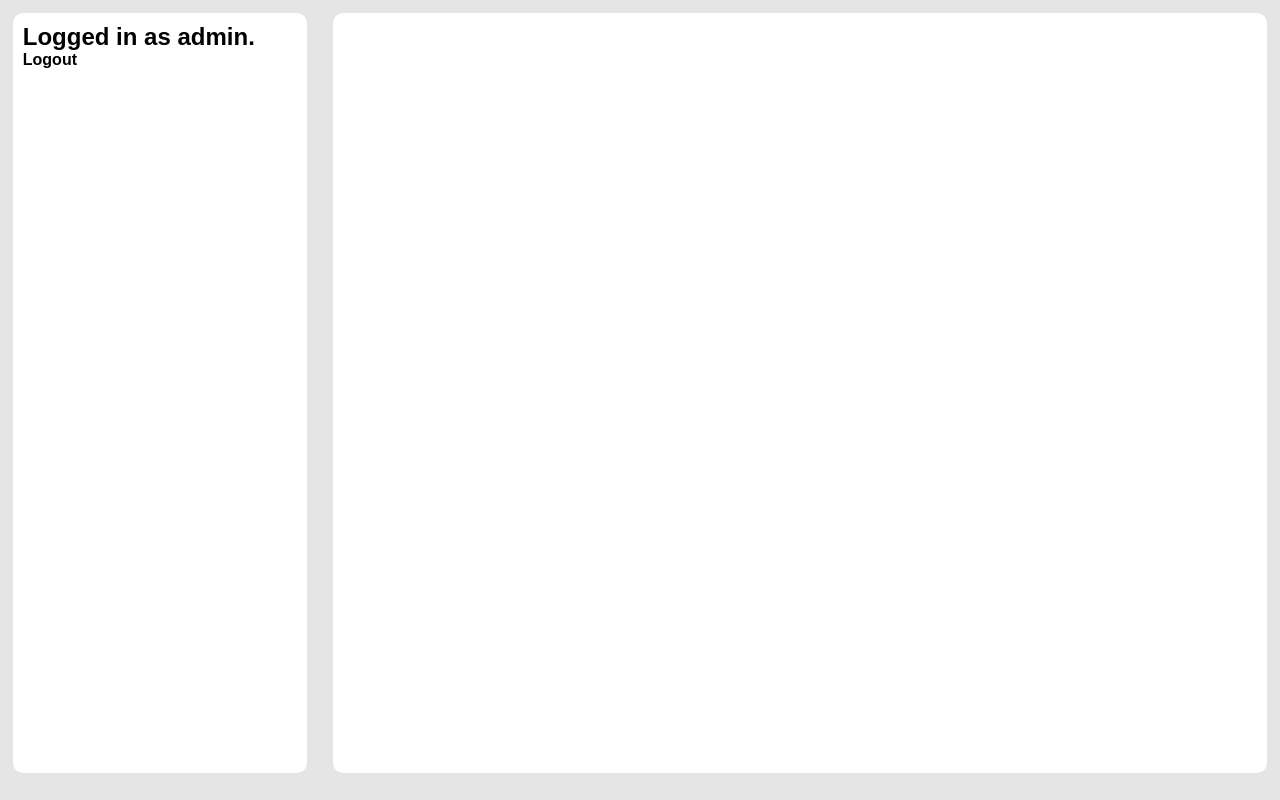
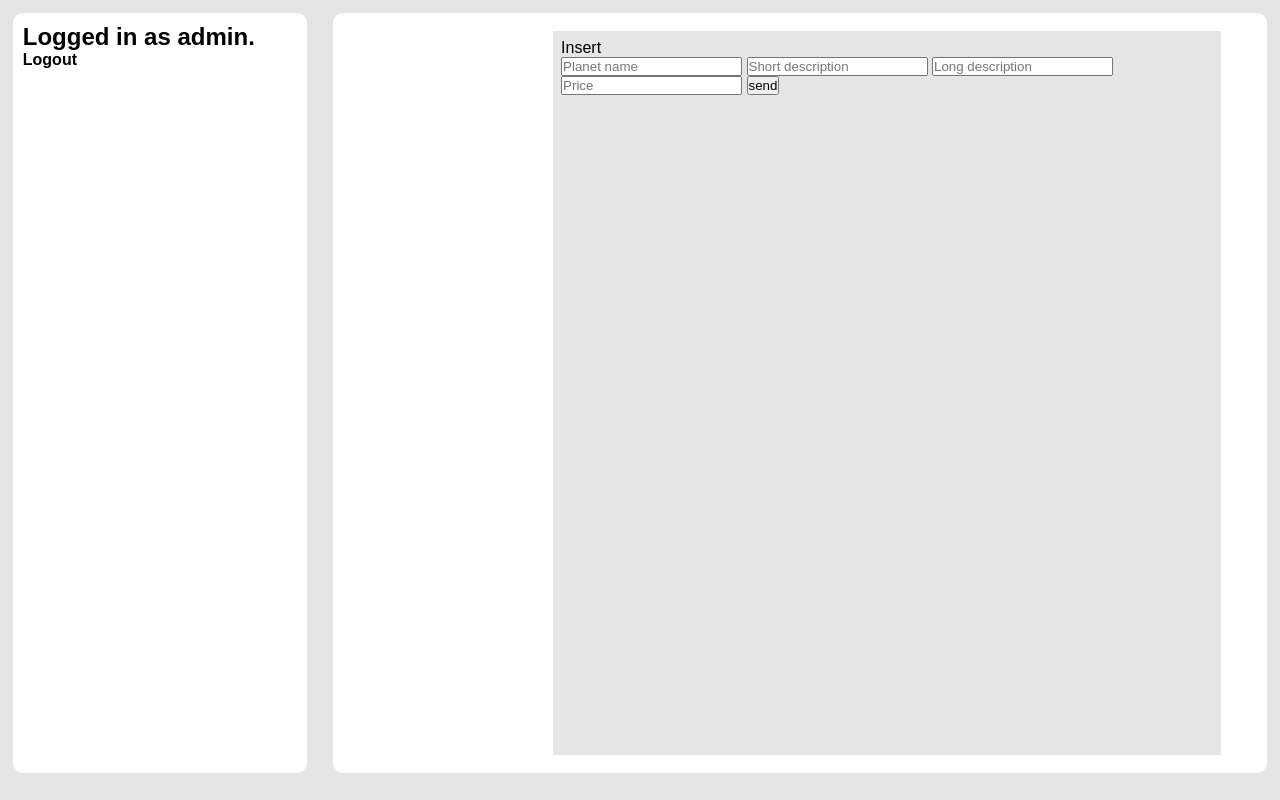
Before and after one commit to CeMagnum/UNST, a PHP site: page /admin/admin.php in a window 1280 px wide. Run offline with PHP 8.4, Linux system fonts and the light colour scheme; data that the repository does not hold is empty.

Commit message:
insert logic

```diff
--- a/admin/admin.php
+++ b/admin/admin.php
@@ -14,11 +14,11 @@
 
 
 <body>
-    <div class="adminpanel" id="a"><h2>Logged in as admin.</h2><a href="../includes/logout.php"><h4>Logout</h4></a></div>
+    <div class="adminpanel" id="a"><h2>Logged in as admin.</h2><a href="../functions/logout.php"><h4>Logout</h4></a></div>
     <div class="adminpanel" id="b">
-    <div class="home_recentie_div">
-        <div class="recenties_div_1">
-            <div class="recenties_div_2">
+    <div class="hrd" id="a">
+        <div class="rd1">
+            <div class="rd2">
     <?php
     if (isset($_GET['search'])){
     $search = '%'.$_GET['search'].'%';
@@ -37,16 +37,28 @@
         <img src='../assets/img/planets/".$i['planet'].".png'>
         <p>".$i['shortdescription']."</p>
         <div><a><button>edit</button></a>
-
         <form action='../functions/delete.php' method='POST'>
             <input class='invisible' type='text' value=\"".$i['planet']."\" name='product_name'/>
             <button type='submit' name='deleteitem' value='delete item'>Delete</button>
+        </form></div></div><br><hr><br>";}?>
+    </div>
+    </div>
+    </div>
+    <div id="b">
+        <div id="d">Insert
+        <form method="post" action="../functions/insert.php">
+            <input type="text" name="planet" placeholder="Planet name">
+            <!-- <input type="text" name="img" placeholder="Image"> -->
+            <input type="text" name="shortdescription" placeholder="Short description">
+            <input type="text" name="longdescription" placeholder="Long description">
+            <input type="text" name="price" placeholder="Price">
+            <input type="submit" value="send" name="bttn">
         </form>
-
         </div>
-        </div><br><hr><br>";}?>
-
+        <!-- <div id="d">?</div>
+        <div id="d">?</div> -->
     </div>
-
+    </div>
+    </div>
 </body>
 </html>
--- a/assets/css/admin.css
+++ b/assets/css/admin.css
@@ -33,6 +33,7 @@ img{
     min-width: 10em;
     min-height: 10em;
     object-fit: cover;
+    background-color: black;
 }
 
 #a {
@@ -40,6 +41,8 @@ img{
 }
 #b {
     width: 73%;
+    display: flex;
+    flex-direction: row;
 }
 
 .c {
@@ -48,7 +51,15 @@ img{
     width: 45%;
 }
 
-.home_recentie_div {
+#d {
+    width: 100%;
+    margin-top: 0.5rem;
+    margin-bottom: 0.5rem;
+    padding: 0.5rem;
+    background-color: rgba(0, 0, 0, 0.1);
+}
+
+.hrd {
     width: 100%;
     height: 100%;
     display: flex;
@@ -56,12 +67,12 @@ img{
     align-items: center;
   }
 
-.recenties_div_1 {
+.rd1 {
     height: 90vh;
     position: relative;
     }
 
-.recenties_div_2 {
+.rd2 {
     max-height: 100%;
     overflow: auto;
     overflow-y: none;
--- a/assets/css/style.css
+++ b/assets/css/style.css
@@ -309,6 +309,7 @@ body {
 
 .journey_img_img {
   height: 90%;
+  background-color: black;
 }
 
 .journey_txt {
--- a/functions/delete.php
+++ b/functions/delete.php
@@ -1,9 +1,9 @@
 <?php include('../includes/connect.php');
         if(isset($_POST['deleteitem'])){
             $stm = $conn->prepare("DELETE FROM journeys WHERE planet = :product_name");
-            $stm->bindParam(":product_name", $_POST['product_name'], PDO::PARAM_INT);
+            $stm->bindParam(":product_name", $_POST['product_name'], PDO::PARAM_STR);
             $stm->execute();
         }
-        // header("Location: ../admin/admin.php");
+        header("Location: ../admin/admin.php");
         exit();
 ?>
--- a/index.php
+++ b/index.php
@@ -1,6 +1,6 @@
 <?php
 include("includes/header.php");
-include("includes/connect.php")
+include("includes/connect.php");
 ?>
 <link rel="stylesheet" href="./assets/css/style.css">
 <title>UNST Landing</title>
--- a/public/book.php
+++ b/public/book.php
@@ -15,7 +15,7 @@ foreach($result as $i)
     <img class='journey_img_img' src='../assets/img/planets/".$i['planet'].".png'></div>
     <div class='journey_txt'>
     <h1>".$i['planet']."</h1>
-    <p>".$i['description']."</p></div>
+    <p>".$i['longdescription']."</p></div>
     <div class='journey_buttons'>
     </div></div></div>
 ";}?>
```
Also changed, not shown: functions/insert.php (added, +22 -0 lines), assets/img/planets/Earth.png (added).
